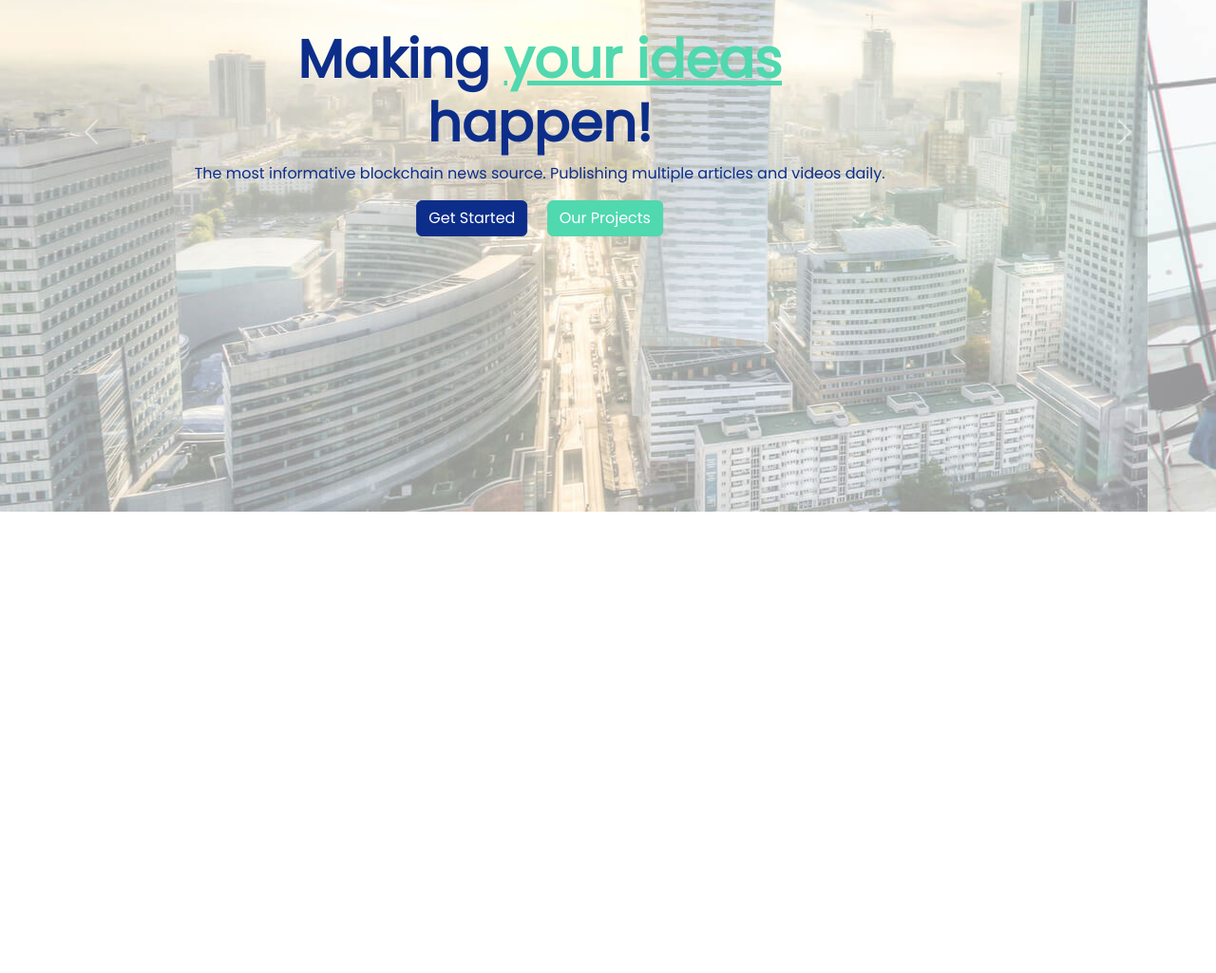
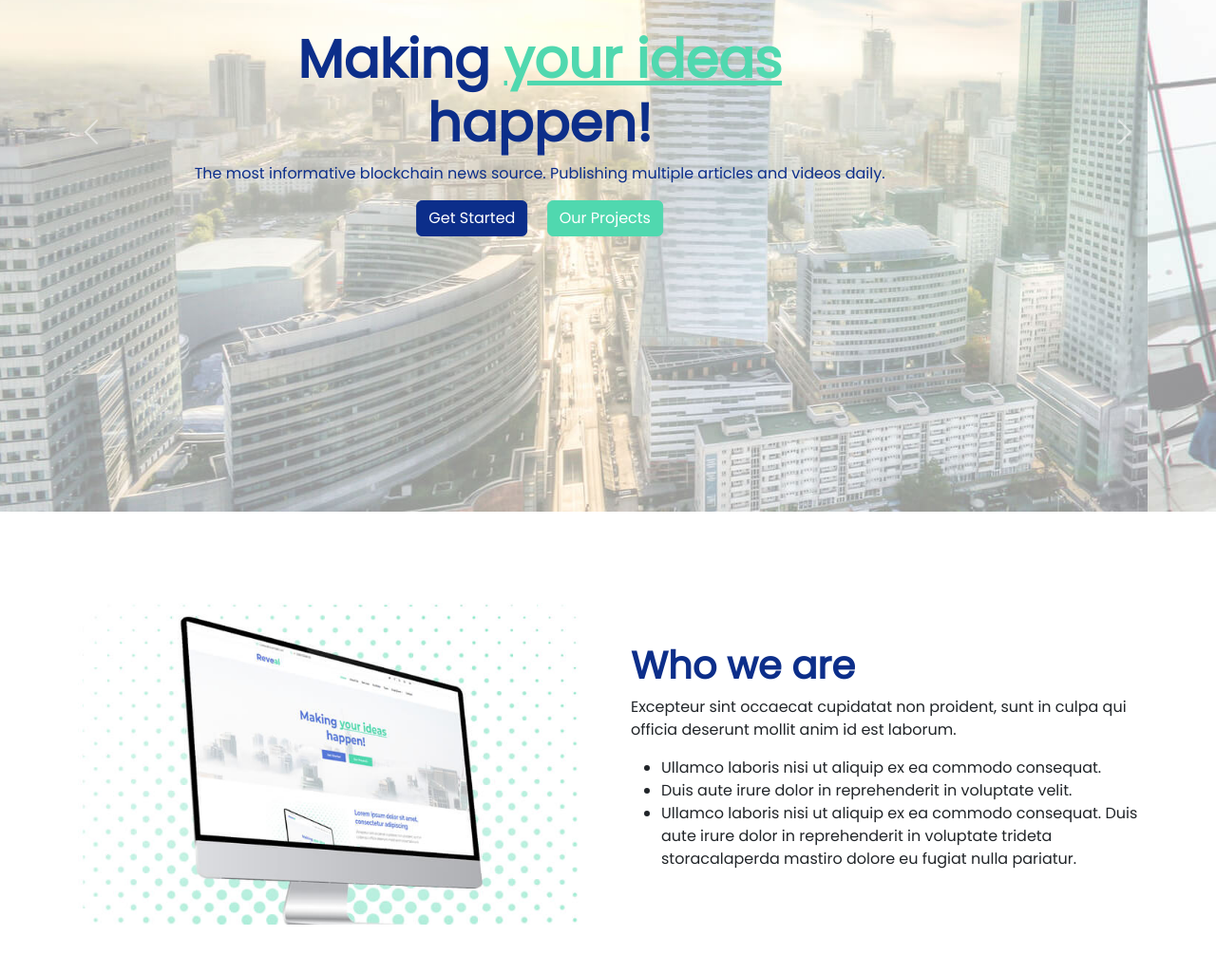
Before and after one commit to naimhossen1929/conceptual-session, a plain HTML site: page index.html in a window 1280 px wide. Shown: the part 352-1377 px from the top of the page at 95% size. Before the commit the page ends 891 px from the top, so only its background shows below. Drawn offline with nearby package versions, Linux system fonts and the light colour scheme.

Commit message:
added image section

```diff
--- a/index.html
+++ b/index.html
@@ -50,7 +50,7 @@
                 </div>
             </div>
         </nav>
-        <!-- Banner Design  -->
+        <!-------------------------------------- Banner Design  --------------------------------------->
         <section>
             <div>
                 <div id="carouselExampleAutoplaying" class="carousel slide" data-bs-ride="carousel">
@@ -58,8 +58,11 @@
                         <div class="carousel-item active">
                             <div class="banner-img-1 d-flex justify-content-center align-items-center">
                                 <div class="text-center">
-                                    <h1 class="text-primary fw-bold display-4">Making <span class="text-secondary text-decoration-underline">your ideas</span> <br>happen!</h1>
-                                    <p class="text-primary">The most informative blockchain news source. Publishing multiple articles and videos daily.</p>
+                                    <h1 class="text-primary fw-bold display-4">Making <span
+                                            class="text-secondary text-decoration-underline">your ideas</span>
+                                        <br>happen!</h1>
+                                    <p class="text-primary">The most informative blockchain news source. Publishing
+                                        multiple articles and videos daily.</p>
                                     <button class="btn btn-primary me-3">Get Started</button>
                                     <button class="btn btn-secondary">Our Projects</button>
                                 </div>
@@ -68,8 +71,11 @@
                         <div class="carousel-item">
                             <div class="banner-img-2 d-flex justify-content-center align-items-center">
                                 <div class="text-center">
-                                    <h1 class="text-primary fw-bold display-4">Making <span class="text-secondary text-decoration-underline">your ideas</span> <br>happen!</h1>
-                                    <p class="text-primary">The most informative blockchain news source. Publishing multiple articles and videos daily.</p>
+                                    <h1 class="text-primary fw-bold display-4">Making <span
+                                            class="text-secondary text-decoration-underline">your ideas</span>
+                                        <br>happen!</h1>
+                                    <p class="text-primary">The most informative blockchain news source. Publishing
+                                        multiple articles and videos daily.</p>
                                     <button class="btn btn-primary me-3">Get Started</button>
                                     <button class="btn btn-secondary">Our Projects</button>
                                 </div>
@@ -78,8 +84,11 @@
                         <div class="carousel-item">
                             <div class="banner-img-3 d-flex justify-content-center align-items-center">
                                 <div class="text-center">
-                                    <h1 class="text-primary fw-bold display-4">Making <span class="text-secondary text-decoration-underline">your ideas</span> <br>happen!</h1>
-                                    <p class="text-primary">The most informative blockchain news source. Publishing multiple articles and videos daily.</p>
+                                    <h1 class="text-primary fw-bold display-4">Making <span
+                                            class="text-secondary text-decoration-underline">your ideas</span>
+                                        <br>happen!</h1>
+                                    <p class="text-primary">The most informative blockchain news source. Publishing
+                                        multiple articles and videos daily.</p>
                                     <button class="btn btn-primary me-3">Get Started</button>
                                     <button class="btn btn-secondary">Our Projects</button>
                                 </div>
@@ -100,9 +109,39 @@
             </div>
         </section>
     </header>
+    <main>
+        <!-------------------- Start Image section design  -------------------->
+        <section class="container my-5 py-5">
+            <div class="row gx-5">
+                <div class="col-md-6">
+                    <img class="w-100" src="images/about-img.jpg" alt="">
+                </div>
+                <div class="col-md-6 d-flex justify-content-center align-items-center">
+                    <div>
+                        <h1 class="text-primary fw-bold">Who we are</h1>
+                        <p>Excepteur sint occaecat cupidatat non proident, sunt in culpa qui officia deserunt mollit anim id est laborum.</p>
+                        <ul>
+                            <li>Ullamco laboris nisi ut aliquip ex ea commodo consequat.</li>
+                            <li>Duis aute irure dolor in reprehenderit in voluptate velit.</li>
+                            <li>Ullamco laboris nisi ut aliquip ex ea commodo consequat. Duis aute irure dolor in
+                                reprehenderit in voluptate trideta storacalaperda mastiro dolore eu fugiat nulla
+                                pariatur.</li>
+                        </ul>
+                    </div>
+
+                </div>
+            </div>
+
+        </section>
+    </main>
 
     <!-- bootstrap js file  -->
-    <script src="js/bootstrap.js"></script>
+    <script src="https://cdn.jsdelivr.net/npm/bootstrap@5.3.0-alpha1/dist/js/bootstrap.bundle.min.js"
+        integrity="sha384-w76AqPfDkMBDXo30jS1Sgez6pr3x5MlQ1ZAGC+nuZB+EYdgRZgiwxhTBTkF7CXvN"
+        crossorigin="anonymous"></script>
+    <!-- <script src="js/bootstrap.js"></script> -->
 </body>
 
+
+
 </html>
```
